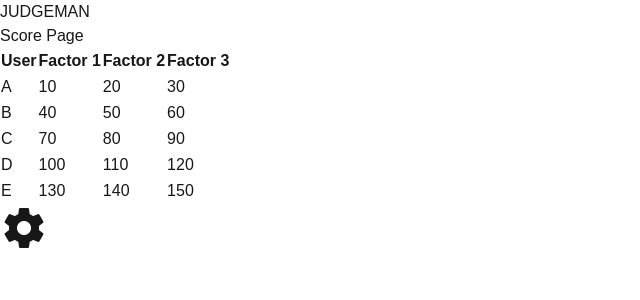
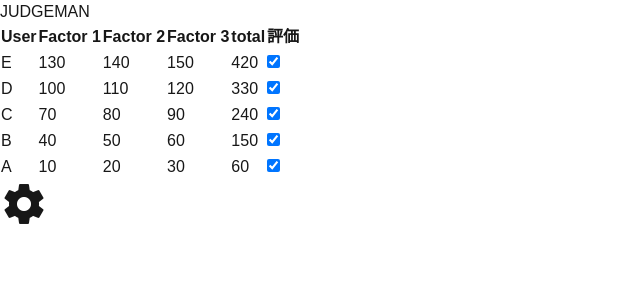
Before and after one commit to FujiiAmon/judge-man, a Next.js app: page /company in a window 1280 px wide. Shown: the top 300 px of the page, without its empty margins (0-640 px from the left). Built offline with nearby package versions, Linux system fonts and the light colour scheme.

Commit message:
合格ラインに応じた背景色の変更

```diff
--- /dev/null
+++ b/src/app/api/company/results/route.ts
@@ -0,0 +1,8 @@
+export async function GET(): Promise<Response> {
+    const baseUrl = process.env.API_BASE_URL;
+    const getUrl = `${baseUrl}/get_users_with_scores_and_factors_as_json`;
+    const response = await fetch(getUrl);
+    const data = await response.json();
+    console.log(data);
+    return new Response(JSON.stringify(data), { status: 200 });
+}
--- a/src/app/company/page.tsx
+++ b/src/app/company/page.tsx
@@ -11,30 +11,63 @@ const ScorePage = () => {
     const factors: Factor[] = data?.factors ?? [];
     const scores: Score[] = data?.scores ?? [];
 
+    const passLine: number = 40;
+
     return (
         <>
             <div className="p-5 font-sans">
-                <h1 className="text-center text-gray-800">Score Page</h1>
-                <table className="w-full border-collapse">
+                <table className="w-full border-collapse rounded-lg overflow-hidden shadow-lg">
                     <thead>
                         <tr>
-                            <th className="border border-gray-300 p-2 bg-gray-200">
+                            <th className="border border-gray-300 p-2 bg-gray-200 rounded-tl-lg">
                                 User
                             </th>
                             {factors.map((factor) => (
                                 <th
                                     key={factor.id}
-                                    className="border border-gray-300 p-2 bg-gray-200">
+                                    className={`border border-gray-300 p-2 bg-gray-200`}>
                                     {factor.name}
                                 </th>
                             ))}
+                            <th className="border border-gray-300 p-2 bg-gray-200">
+                                total
+                            </th>
+                            <th className="border border-gray-300 p-2 bg-gray-200">
+                                評価
+                            </th>
                         </tr>
                     </thead>
                     <tbody>
-                        {users.map((user) => (
-                            <tr key={user.id}>
-                                <td className="border border-gray-300 p-2 text-center">
-                                    <Link href={`company/scores/${user.id}`}>
+                        {users
+                            .map((user) => {
+                                const totalScore = scores
+                                    .filter((s) => s.user_id === user.id)
+                                    .reduce((acc, curr) => acc + curr.score, 0);
+                                return { ...user, totalScore };
+                            })
+                            .sort((a, b) => b.totalScore - a.totalScore)
+                            .map((user, userIndex) => (
+                                <tr
+                                    key={user.id}
+                                    className={`
+                                        ${
+                                            userIndex % 2 === 0
+                                                ? "bg-gray-100"
+                                                : ""
+                                        }
+                                        ${
+                                            userIndex >=
+                                            Math.floor(
+                                                users.length * (passLine / 100)
+                                            )
+                                                ? "bg-red-100"
+                                                : ""
+                                        }
+                                        `}>
+                                    <td className="border-l border-r border-gray-300 p-2 text-center">
+                                        <Link
+                                            className="text-blue-500"
+                                            href={`company/scores/${user.id}`}>
                                             {user.name}
                                         </Link>
                                     </td>
@@ -48,11 +81,17 @@ const ScorePage = () => {
                                         return (
                                             <td
                                                 key={factor.id}
-                                            className="border border-gray-300 p-2 text-center">
+                                                className={`border-l border-r border-gray-300 p-2 text-center`}>
                                                 {score}
                                             </td>
                                         );
                                     })}
+                                    <td className="border-l border-r border-gray-300 p-2 text-center">
+                                        {user.totalScore}
+                                    </td>
+                                    <td className="border-l border-r border-gray-300 p-2 text-center">
+                                        <input type="checkbox" checked={true} />
+                                    </td>
                                 </tr>
                             ))}
                     </tbody>
```
Also changed, not shown: src/types/type_results.ts (added, +24 -0 lines). Lines whose indentation alone changed are shown as unchanged.
